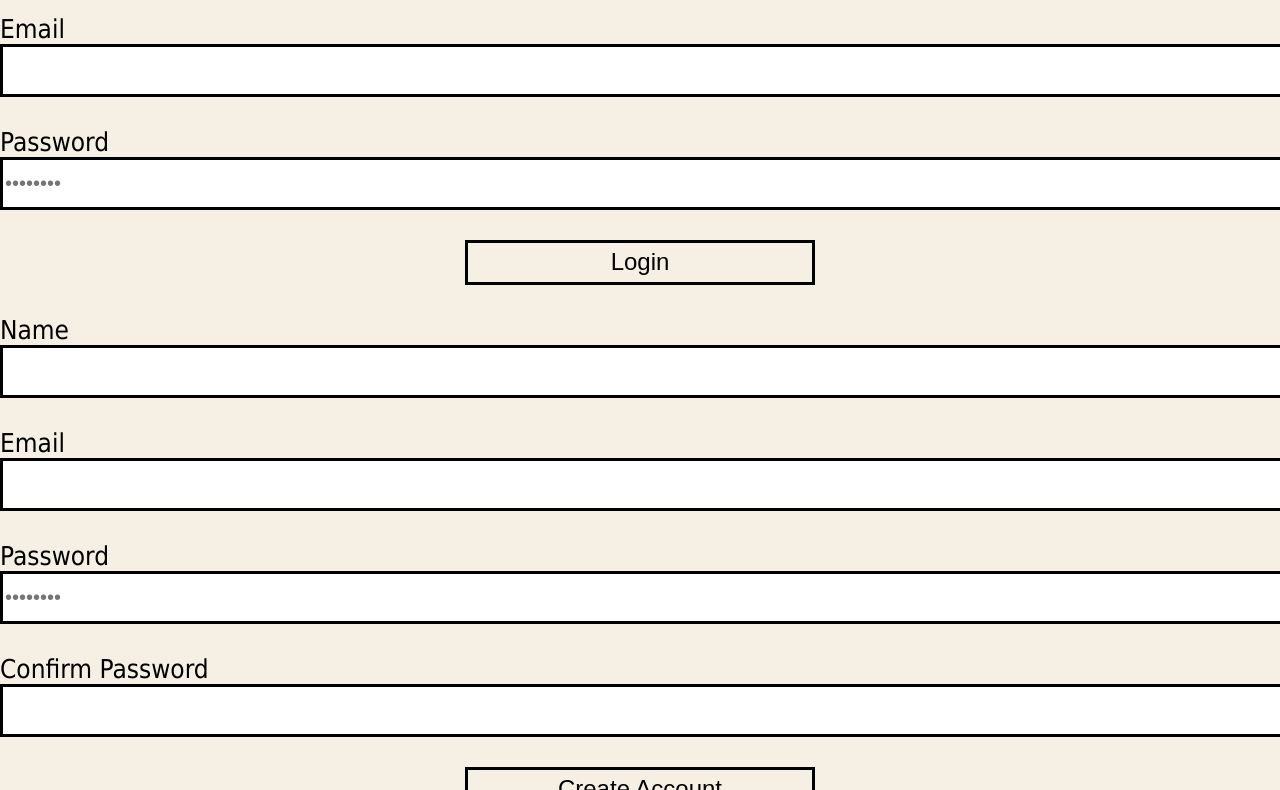
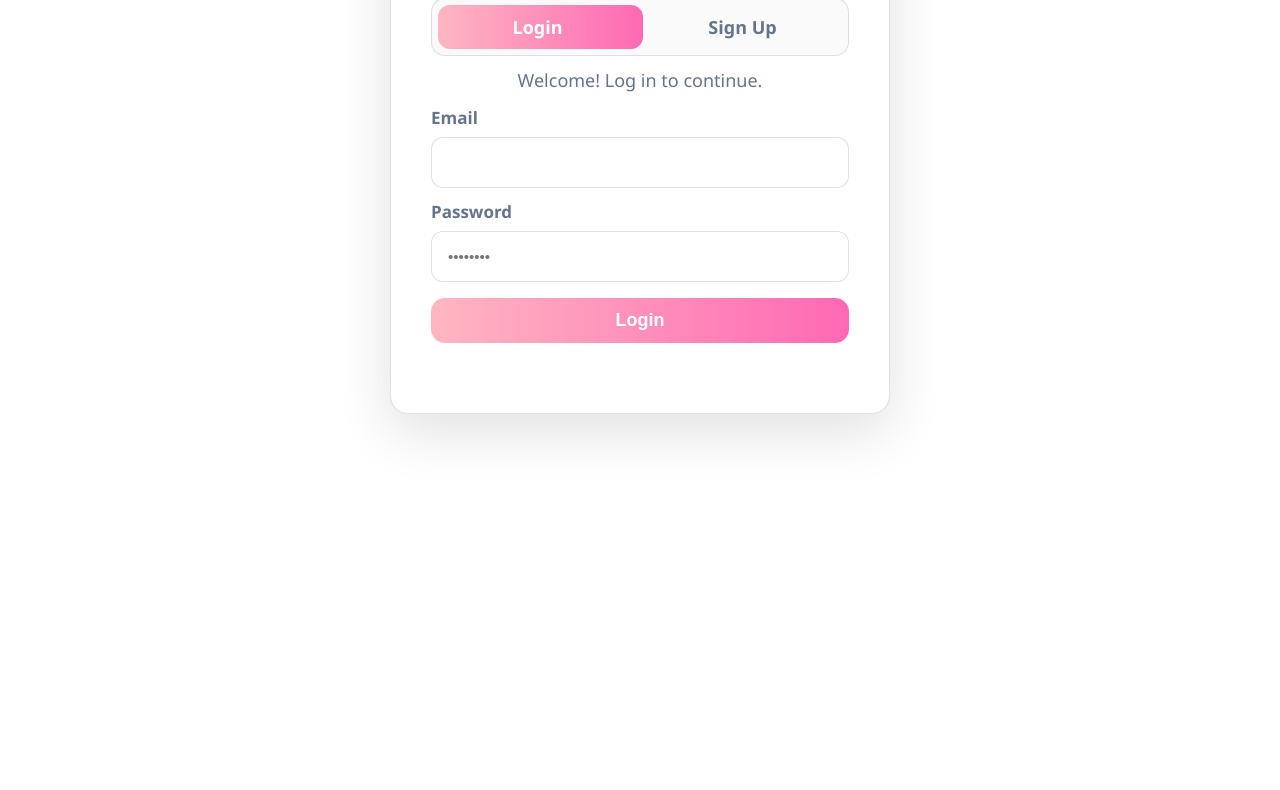
Before and after one commit to Tehrim46/StyleMarket, a plain HTML site: page index.html in a window 1280 px wide. Shown: the part 249-1039 px from the top of the page. After the commit the page ends 800 px from the top, so only its background shows below. Drawn offline with Linux system fonts and the light colour scheme.

Commit message:
Update styles.css

```diff
--- a/styles.css
+++ b/styles.css
@@ -1,57 +1,127 @@
-body{
-background-color:#f5efe4;
-font-family: Tahoma;
-margin:0
+:root{
+  --text:#0f172a;
+  --muted:#64748b;
+  --border: rgba(15,23,42,.12);
+  --shadow: 0 18px 55px rgba(2,6,23,.12);
+  --pink1:#ffb6c1;
+  --pink2:#ff69b4;
+  --grad: linear-gradient(90deg, var(--pink1), var(--pink2));
 }
 
-.title{
-
-text-align:center;
-font-size:80px;
-margin-top:30px;
-font-family: Didot, serif;
-font-weight:900;
-letter-spacing 2px;
+*{ box-sizing:border-box; }
+html,body{ height:100%; }
+body{
+  margin:0;
+  font-family:'Segoe UI', Tahoma, Geneva, Verdana, sans-serif;
+  background:#fff;
+  color:var(--text);
 }
 
-.outer-box{
-border:8px solid black;
-width:900px;
-margin:auto;
-padding:20px;
+.page{
+  min-height:100%;
+  display:grid;
+  place-items:center;
+  padding:24px;
 }
 
-.inner-box{
-border:5px solidblack;
-padding:30px;
+.card{
+  width:500px;
+  border:1px solid var(--border);
+  border-radius:18px;
+  box-shadow:var(--shadow);
+  padding:40px;
+  background:#fff;
+  text-align:center;
 }
 
-h2{
-font-size:60px;
+.brand{
+  margin:0 0 14px;
+  font-size: 40px;
 }
 
-label{
-display:block;
-margin-top:30px;
-font-size:26px;
+.tabs{
+  position:relative;
+  display:grid;
+  grid-template-columns:1fr 1fr;
+  gap:6px;
+  padding:6px;
+  border:1px solid var(--border);
+  border-radius:14px;
+  background:rgba(15,23,42,.02);
+  margin-bottom:12px;
 }
 
-input{
-width:100%;
-height:45px;
-border:3px solid black;
-font-size:20px;
+.tab{
+  z-index:2;
+  border:0;
+  background:transparent;
+  padding:10px 12px;
+  border-radius:12px;
+  font-weight:800;
+  cursor:pointer;
+  color:var(--muted);
+
+  font-family: "Segoe UI", Verdana;
+  font-size:18px;
 }
 
-button{
-margin-top:30px;
-width:350px;
-height:45px;
-font-size:24px;
-display:block;
-margin-left:auto;
-margin-right:auto;
-border:3px solid black;
-background-color:#f5efe4;
-cursor:pointer;
+.tab.is-active{ color:#fff; }
+
+.tabs__slider{
+  position:absolute;
+  inset:6px;
+  width:calc(50% - 3px);
+  border-radius:12px;
+  background:var(--grad);
+  transition:transform .2s ease;
+  transform:translateX(0);
 }
+
+.tabs[data-mode="signup"] .tabs__slider{
+  transform:translateX(100%);
+}
+
+.subtext{
+  margin:0 0 14px;
+  color:var(--muted);
+  font-size:18px;
+}
+
+.form{ display:none; gap:12px; text-align:left; }
+.form.is-visible{ display:grid; }
+
+.field{ display:grid; gap:8px; }
+.field span{ font-size:17px; color:var(--muted); font-weight:700; }
+
+input{
+  width:100%;
+  padding:16px;
+  border-radius:12px;
+  border:1px solid var(--border);
+  font-size:15px;
+  outline:none;
+}
+
+input:focus{
+  border-color: rgba(124,58,237,.45);
+  box-shadow:0 0 0 4px rgba(124,58,237,.12);
+}
+
+.btn{
+  border:0;
+  cursor:pointer;
+  border-radius:14px;
+  padding:12px;
+  font-weight:900;
+  font-size: 18px;
+  color:#fff;
+  background:var(--grad);
+  margin-top:4px;
+}
+
+.hint{
+  margin:0;
+  min-height:18px;
+  font-size:19px;
+  color:var(--muted);
+}
```
